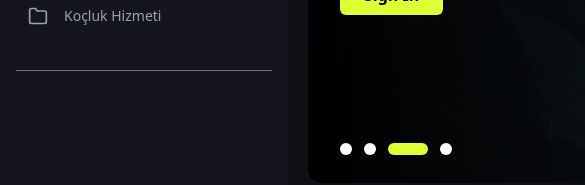
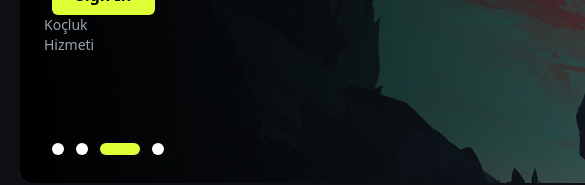
Before and after one commit to ramazanerdem/Wagmi_Esport_Portal, a React (Vite) app: page / in a window 390 px wide. Shown: the part 277-462 px from the top of the page, 585 px wide, since content can reach past the window. Built offline with nearby package versions, Linux system fonts and the light colour scheme.

Commit message:
update carousel

```diff
--- a/src/App.jsx
+++ b/src/App.jsx
@@ -10,12 +10,12 @@ function App() {
     <main className="relative flex min-h-screen text-white">
       <section
         className={`${
-          sideBar ? 'w-14 -translate-x-10' : 'w-72'
-        } duration-300  bg-wagmi-darkgray fixed top-0 left-0 z-40 h-screen transition-transform  sm:translate-x-0`}
+          sideBar ? 'sm:w-14 -translate-x-10' : 'sm:w-72'
+        } duration-300 w-0 bg-wagmi-darkgray fixed top-0 left-0 z-40 h-screen transition-transform  sm:translate-x-0`}
       >
         <Navbar sideBar={sideBar} setSideBar={setSideBar} />
       </section>
-      <section className={`overflow-clip ${sideBar ? 'ml-14' : 'ml-72'}`}>
+      <section className={`overflow-clip ${sideBar ? 'sm:ml-14' : 'sm:ml-72'}`}>
         <Search />
         <Home />
       </section>
--- a/src/components/left-side/Navbar.jsx
+++ b/src/components/left-side/Navbar.jsx
@@ -28,6 +28,7 @@ const Navbar = ({ sideBar, setSideBar }) => {
           className={`${sideBar && ' rotate-180'} text-xl cursor-pointer`}
         />
       </header>
+      {sideBar && <hr className="mt-9 mx-auto border-gray-500" />}
       <main className="mt-8 space-y-3 text-sm">
         <div
           className={`flex gap-4 items-center cursor-pointer hover:bg-gray-800 active:bg-gray-600 ${
@@ -70,7 +71,7 @@ const Navbar = ({ sideBar, setSideBar }) => {
           <p className={`${sideBar && 'hidden'}`}>Koçluk Hizmeti</p>
         </div>
       </main>
-      <hr className="mt-9 mx-auto justify-center border-gray-500" />
+      <hr className="mt-9 mx-auto border-gray-500" />
       <article></article>
     </div>
   )
--- a/src/components/right-side/Carousel.jsx
+++ b/src/components/right-side/Carousel.jsx
@@ -2,8 +2,8 @@ import valo1 from '../../image/valo1.jpg'
 
 const Carousel = () => {
   return (
-    <div className="relative container overflow-hidden flex flex-col justify-between w-full h-96 rounded-xl bg-red-800">
-      <div className="absolute h-full m-0 z-10 flex justify-center items-center">
+    <div className="relative overflow-hidden flex flex-col justify-between w-full h-96 rounded-xl bg-red-800">
+      <div className="absolute h-full w-full z-10 flex justify-center items-center">
         <img className="" src={valo1} alt="" />
       </div>
       <div className="absolute h-96 w-full bg-gradient-to-r from-black to-transparent  z-20"></div>
```
